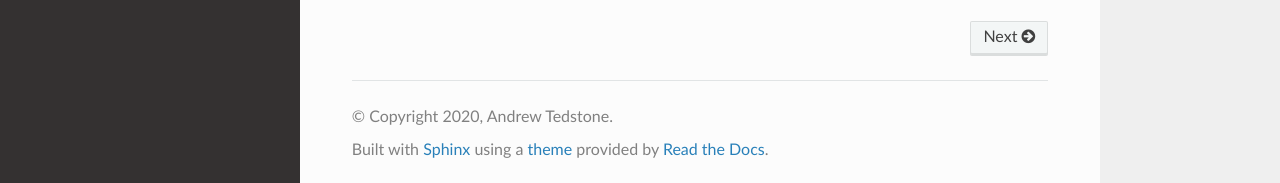
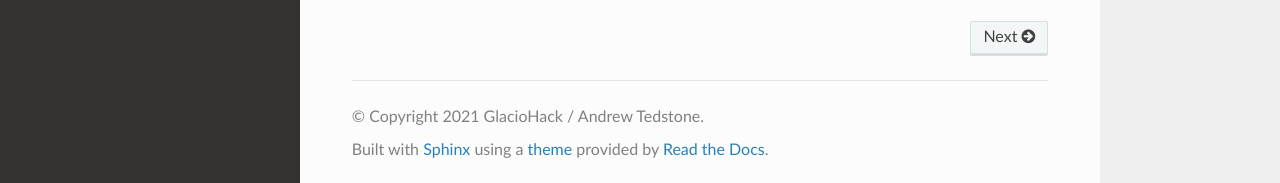
Before and after one commit to GlacioHack/marutils, a Sphinx documentation site: the page built from doc/index.rst, in a window 1280 px wide and 900 px high, scrolled down 1094 px. Shown: the part 714-897 px from the top of the window. Built offline with Sphinx 7.4.7 and the Read the Docs theme 2.0.0, drawn with Linux system fonts in a browser that asks for light colours.

Commit message:
update copyright and version info

```diff
--- a/doc/conf.py
+++ b/doc/conf.py
@@ -20,11 +20,11 @@ sys.path.insert(0, os.path.abspath('../marutils/'))
 # -- Project information -----------------------------------------------------
 
 project = 'MARUtils'
-copyright = '2020, Andrew Tedstone'
-author = 'Andrew Tedstone'
+copyright = '2021 GlacioHack / Andrew Tedstone'
+author = 'GlacioHack, Andrew Tedstone'
 
 # The full version, including alpha/beta/rc tags
-release = '0.2'
+release = '2.0.1rc'
 
 
 # -- General configuration ---------------------------------------------------
```
